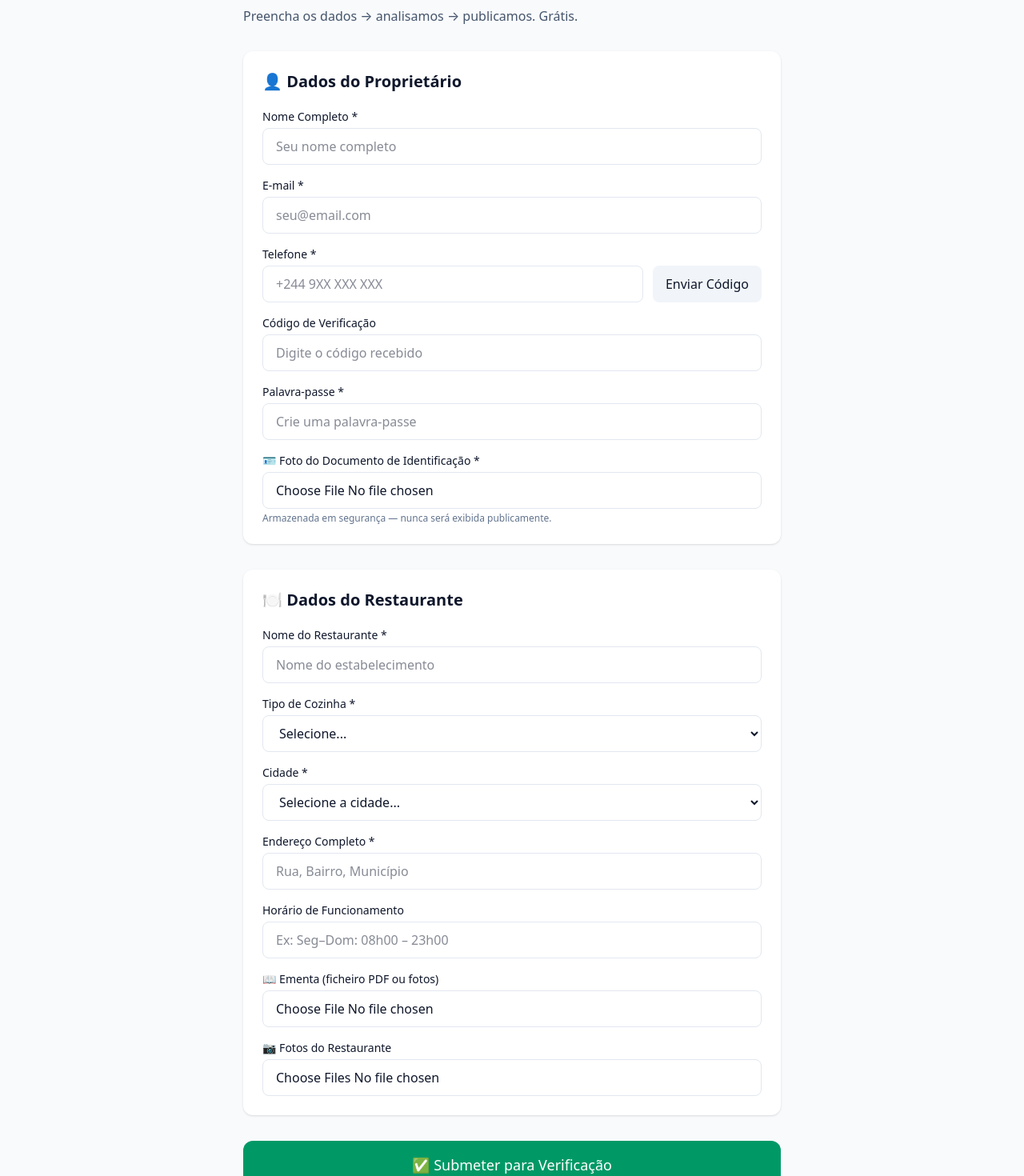
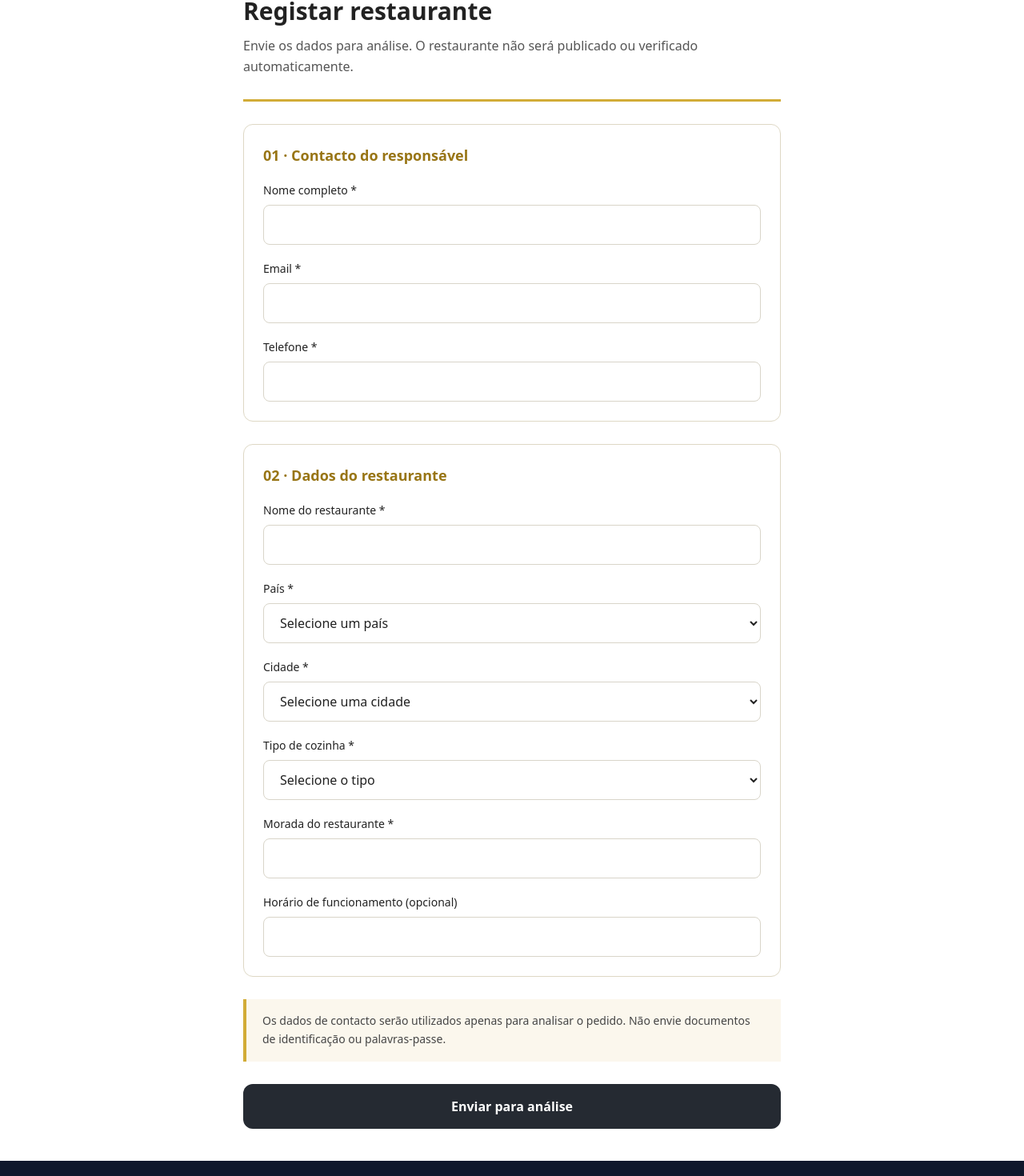
Before and after one commit to oswaldodeal/angolalab-restaurants, a Next.js app: page /pt/restaurantes/registar in a window 1280 px wide. Shown: the part 186-1656 px from the top of the page at 80% size. Built offline with nearby package versions, Linux system fonts and the light colour scheme.

Commit message:
feat: replace demo success screens with database-backed submission form

```diff
--- a/app/pt/restaurantes/registar/page.tsx
+++ b/app/pt/restaurantes/registar/page.tsx
@@ -1,213 +1,5 @@
-'use client';
-import { useState } from 'react';
-import Link from 'next/link';
-import { translations } from '@/lib/translations';
-import { CUISINES, CITIES } from '@/lib/store';
-
-const t = translations.pt;
+import RestaurantRegistration from '@/components/RestaurantRegistration';
 
 export default function RegisterRestaurantPage() {
-  const [submitted, setSubmitted] = useState(false);
-
-  if (submitted) {
-    return (
-      <main className="min-h-screen bg-slate-50 text-slate-900 flex items-center justify-center px-6">
-        <div className="max-w-md w-full text-center bg-white p-8 rounded-2xl shadow-sm">
-          <div className="text-5xl mb-4">✅</div>
-          <h2 className="text-2xl font-bold mb-3">Submetido!</h2>
-          <p className="text-slate-600 mb-6">{t.submit.successMessage}</p>
-          <Link
-            href="/pt/restaurantes"
-            className="inline-block bg-emerald-600 text-white px-6 py-3 rounded-lg hover:bg-emerald-700"
-          >
-            {t.home.browseRestaurants}
-          </Link>
-        </div>
-      </main>
-    );
-  }
-
-  return (
-    <main className="min-h-screen bg-slate-50 text-slate-900 py-10 px-6">
-      <div className="max-w-2xl mx-auto">
-        <Link href="/pt/restaurantes" className="text-emerald-600 mb-6 inline-block">
-          ← {t.common.backHome}
-        </Link>
-
-        <h1 className="text-3xl font-bold mb-2">{t.submit.title}</h1>
-        <p className="text-slate-600 mb-8">{t.submit.subtitle}</p>
-
-        <form
-          onSubmit={(e) => {
-            e.preventDefault();
-            setSubmitted(true);
-          }}
-          className="space-y-8"
-        >
-          {/* Dados do Proprietário */}
-          <section className="bg-white p-6 rounded-xl shadow-sm">
-            <h2 className="text-xl font-semibold mb-5">👤 {t.submit.ownerSection}</h2>
-            <div className="space-y-4">
-              <div>
-                <label className="block text-sm font-medium mb-1">{t.submit.fullName} *</label>
-                <input
-                  type="text"
-                  required
-                  className="w-full px-4 py-2.5 border border-slate-200 rounded-lg focus:outline-none focus:ring-2 focus:ring-emerald-500"
-                  placeholder="Seu nome completo"
-                />
-              </div>
-
-              <div>
-                <label className="block text-sm font-medium mb-1">{t.submit.email} *</label>
-                <input
-                  type="email"
-                  required
-                  className="w-full px-4 py-2.5 border border-slate-200 rounded-lg focus:outline-none focus:ring-2 focus:ring-emerald-500"
-                  placeholder="seu@email.com"
-                />
-              </div>
-
-              <div>
-                <label className="block text-sm font-medium mb-1">{t.submit.phone} *</label>
-                <div className="flex gap-3">
-                  <input
-                    type="tel"
-                    required
-                    className="flex-1 px-4 py-2.5 border border-slate-200 rounded-lg focus:outline-none focus:ring-2 focus:ring-emerald-500"
-                    placeholder="+244 9XX XXX XXX"
-                  />
-                  <button
-                    type="button"
-                    className="bg-slate-100 px-4 py-2.5 rounded-lg hover:bg-slate-200 whitespace-nowrap"
-                  >
-                    {t.submit.sendCode}
-                  </button>
-                </div>
-              </div>
-
-              <div>
-                <label className="block text-sm font-medium mb-1">Código de Verificação</label>
-                <input
-                  type="text"
-                  className="w-full px-4 py-2.5 border border-slate-200 rounded-lg focus:outline-none focus:ring-2 focus:ring-emerald-500"
-                  placeholder="Digite o código recebido"
-                />
-              </div>
-
-              <div>
-                <label className="block text-sm font-medium mb-1">{t.submit.password} *</label>
-                <input
-                  type="password"
-                  required
-                  className="w-full px-4 py-2.5 border border-slate-200 rounded-lg focus:outline-none focus:ring-2 focus:ring-emerald-500"
-                  placeholder="Crie uma palavra-passe"
-                />
-              </div>
-
-              <div>
-                <label className="block text-sm font-medium mb-1">🪪 {t.submit.idPhoto} *</label>
-                <input
-                  type="file"
-                  accept="image/*,.pdf"
-                  required
-                  className="w-full px-4 py-2.5 border border-slate-200 rounded-lg"
-                />
-                <p className="text-xs text-slate-500 mt-1">{t.submit.idNote}</p>
-              </div>
-            </div>
-          </section>
-
-          {/* Dados do Restaurante */}
-          <section className="bg-white p-6 rounded-xl shadow-sm">
-            <h2 className="text-xl font-semibold mb-5">🍽️ {t.submit.restaurantSection}</h2>
-            <div className="space-y-4">
-              <div>
-                <label className="block text-sm font-medium mb-1">{t.submit.name} *</label>
-                <input
-                  type="text"
-                  required
-                  className="w-full px-4 py-2.5 border border-slate-200 rounded-lg focus:outline-none focus:ring-2 focus:ring-emerald-500"
-                  placeholder="Nome do estabelecimento"
-                />
-              </div>
-
-              <div>
-                <label className="block text-sm font-medium mb-1">{t.submit.cuisineType} *</label>
-                <select
-                  required
-                  className="w-full px-4 py-2.5 border border-slate-200 rounded-lg focus:outline-none focus:ring-2 focus:ring-emerald-500"
-                >
-                  <option value="">{t.submit.selectCuisine}</option>
-                  {CUISINES.map(c => (
-                    <option key={c.id} value={c.id}>{c.pt}</option>
-                  ))}
-                </select>
-              </div>
-
-              <div>
-                {/* ✅ FIXED: Use plain text instead of missing t.submit.city */}
-                <label className="block text-sm font-medium mb-1">Cidade *</label>
-                <select
-                  required
-                  className="w-full px-4 py-2.5 border border-slate-200 rounded-lg focus:outline-none focus:ring-2 focus:ring-emerald-500"
-                >
-                  <option value="">{t.submit.selectCity}</option>
-                  {CITIES.map(c => (
-                    <option key={c.id} value={c.id}>{c.pt}</option>
-                  ))}
-                </select>
-              </div>
-
-              <div>
-                <label className="block text-sm font-medium mb-1">{t.submit.fullAddress} *</label>
-                <input
-                  type="text"
-                  required
-                  className="w-full px-4 py-2.5 border border-slate-200 rounded-lg focus:outline-none focus:ring-2 focus:ring-emerald-500"
-                  placeholder="Rua, Bairro, Município"
-                />
-              </div>
-
-              <div>
-                <label className="block text-sm font-medium mb-1">{t.submit.openingHours}</label>
-                <input
-                  type="text"
-                  className="w-full px-4 py-2.5 border border-slate-200 rounded-lg focus:outline-none focus:ring-2 focus:ring-emerald-500"
-                  placeholder="Ex: Seg–Dom: 08h00 – 23h00"
-                />
-              </div>
-
-              <div>
-                <label className="block text-sm font-medium mb-1">📖 {t.submit.menuUpload}</label>
-                <input
-                  type="file"
-                  accept="image/*,.pdf"
-                  className="w-full px-4 py-2.5 border border-slate-200 rounded-lg"
-                />
-              </div>
-
-              <div>
-                <label className="block text-sm font-medium mb-1">📷 {t.submit.restaurantPhotos}</label>
-                <input
-                  type="file"
-                  accept="image/*"
-                  multiple
-                  className="w-full px-4 py-2.5 border border-slate-200 rounded-lg"
-                />
-              </div>
-            </div>
-          </section>
-
-          {/* Botão Final */}
-          <button
-            type="submit"
-            className="w-full bg-emerald-600 text-white py-4 rounded-xl text-lg font-medium hover:bg-emerald-700 transition-colors"
-          >
-            ✅ {t.submit.submitButton}
-          </button>
-        </form>
-      </div>
-    </main>
-  );
+  return <RestaurantRegistration language="pt" />;
 }
```
